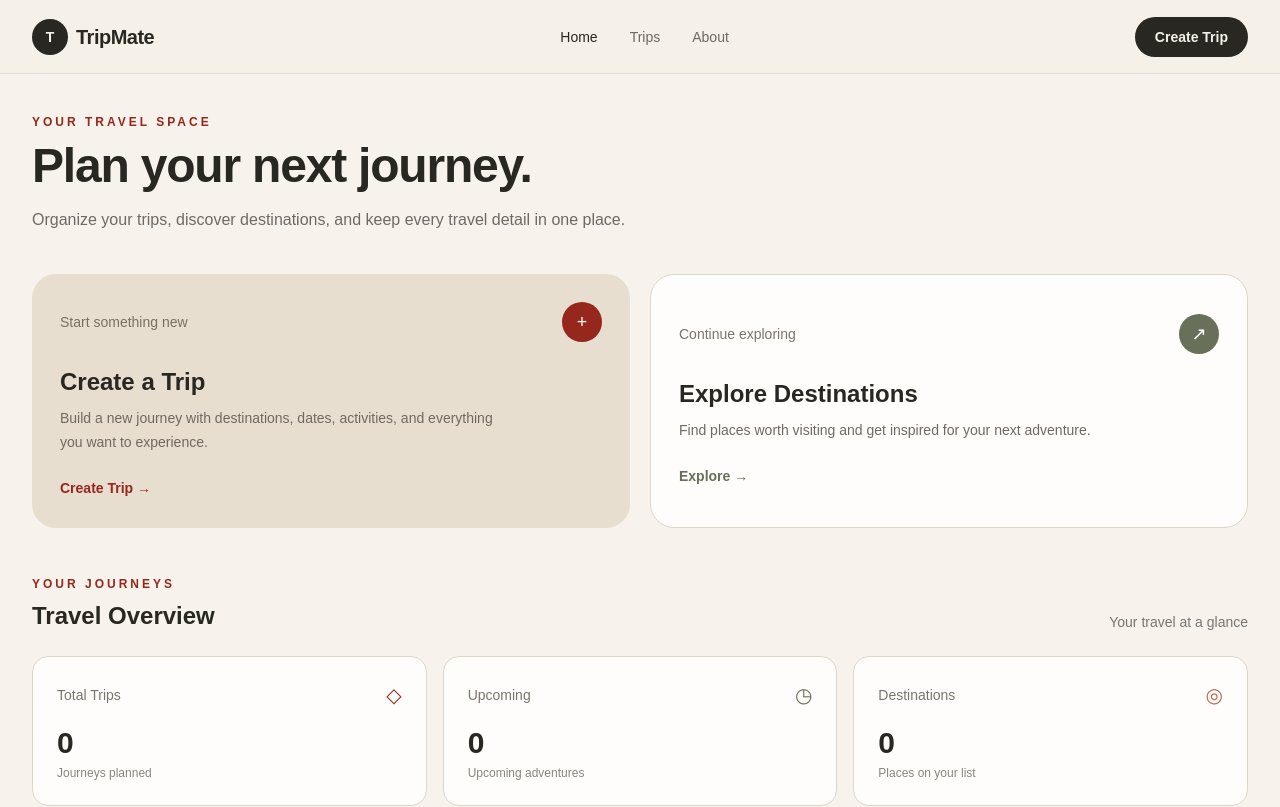
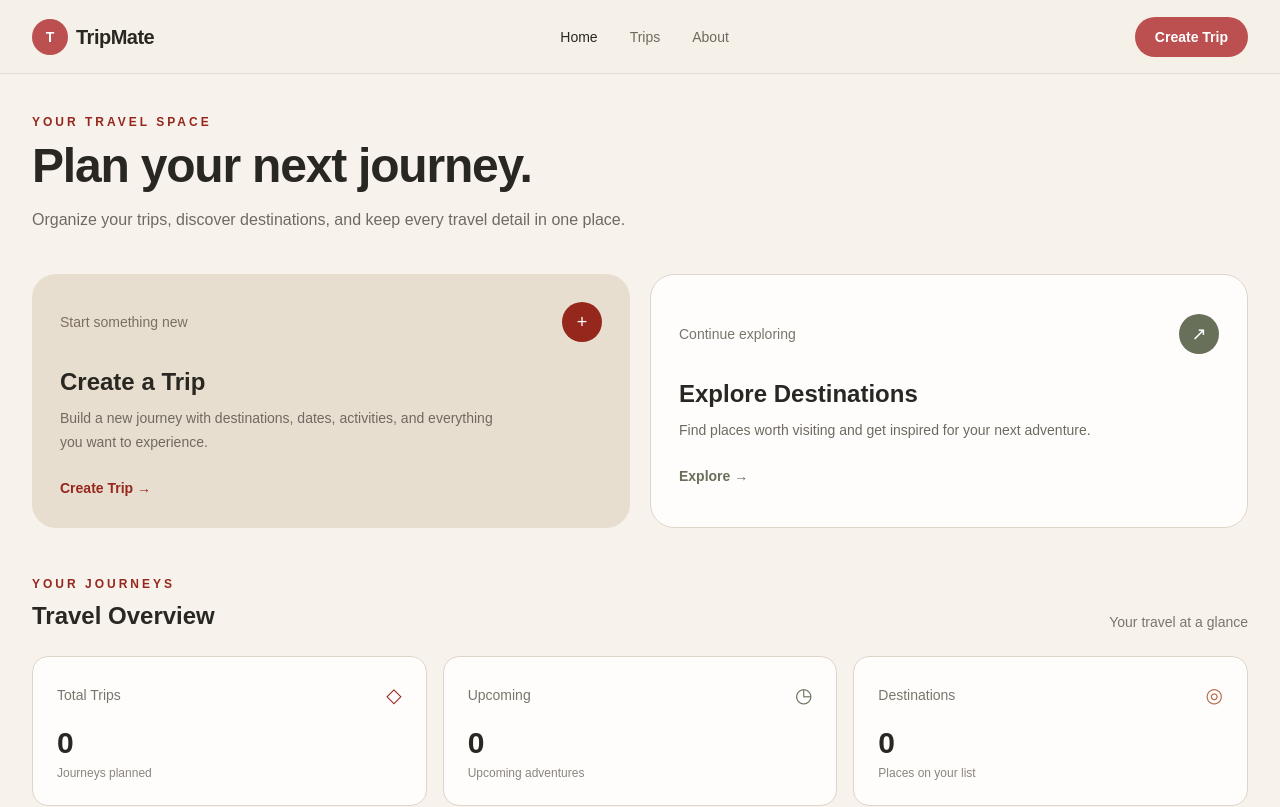
Before and after one commit to Chaitali2108-design/TripMate, a React (Vite) app: page /home in a window 1280 px wide. Shown: the top 807 px of the page. Built offline with nearby package versions, Linux system fonts and the light colour scheme.

Commit message:
change the theme color in navbar

```diff
--- a/src/components/Navbar.jsx
+++ b/src/components/Navbar.jsx
@@ -1,16 +1,17 @@
+
 import { Link } from 'react-router-dom'
 
 function Navbar() {
   return (
-    <nav className="sticky top-0 z-50 border-b border-[#ded8cc]/80 bg-[#f5f1e8]/95 backdrop-blur-md">
+    <nav className="sticky top-0 z-50 border-b border-[#DED8CC]/80 bg-[#F5F1E8]/95 backdrop-blur-md">
       <div className="mx-auto flex h-[73px] max-w-7xl items-center justify-between px-6 lg:px-8">
 
         {/* Logo */}
         <Link
-          to="/"
+          to="/home"
           className="group flex items-center gap-2"
         >
-          <span className="flex h-9 w-9 items-center justify-center rounded-full bg-[#292722] text-sm font-bold text-[#f5f1e8] transition-transform duration-300 group-hover:rotate-6">
+          <span className="flex h-9 w-9 items-center justify-center rounded-full bg-[#BC4F4F] text-sm font-bold text-white transition-transform duration-300 group-hover:rotate-6">
             T
           </span>
 
@@ -21,32 +22,34 @@ function Navbar() {
 
         {/* Navigation */}
         <div className="hidden items-center gap-8 md:flex">
+
           <Link
             to="/home"
-            className="text-sm font-medium text-[#292722] transition-colors duration-300 hover:text-[#766b5a]"
+            className="text-sm font-medium text-[#292722] transition-colors duration-300 hover:text-[#BC4F4F]"
           >
             Home
           </Link>
 
           <Link
             to="/trips"
-            className="text-sm font-medium text-[#6f695f] transition-colors duration-300 hover:text-[#292722]"
+            className="text-sm font-medium text-[#6F695F] transition-colors duration-300 hover:text-[#BC4F4F]"
           >
             Trips
           </Link>
 
           <Link
             to="/about"
-            className="text-sm font-medium text-[#6f695f] transition-colors duration-300 hover:text-[#292722]"
+            className="text-sm font-medium text-[#6F695F] transition-colors duration-300 hover:text-[#BC4F4F]"
           >
             About
           </Link>
+
         </div>
 
         {/* CTA */}
         <Link
           to="/create-trip"
-          className="rounded-full bg-[#292722] px-5 py-2.5 text-sm font-semibold text-[#f5f1e8] transition-all duration-300 hover:-translate-y-0.5 hover:bg-[#403d36] hover:shadow-lg"
+          className="rounded-full bg-[#BC4F4F] px-5 py-2.5 text-sm font-semibold text-white transition-all duration-300 hover:-translate-y-0.5 hover:bg-[#A94040] hover:shadow-lg"
         >
           Create Trip
         </Link>
```
